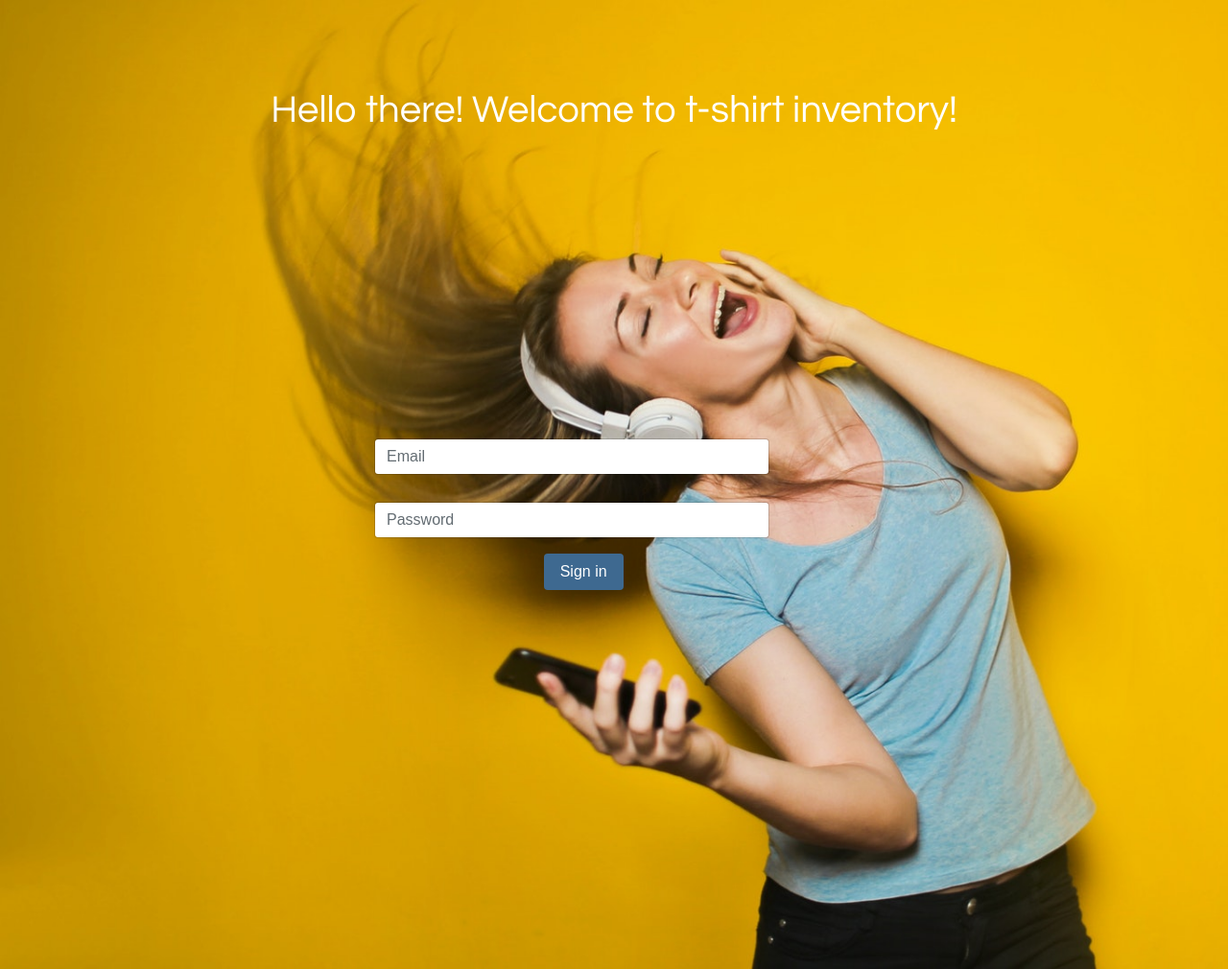
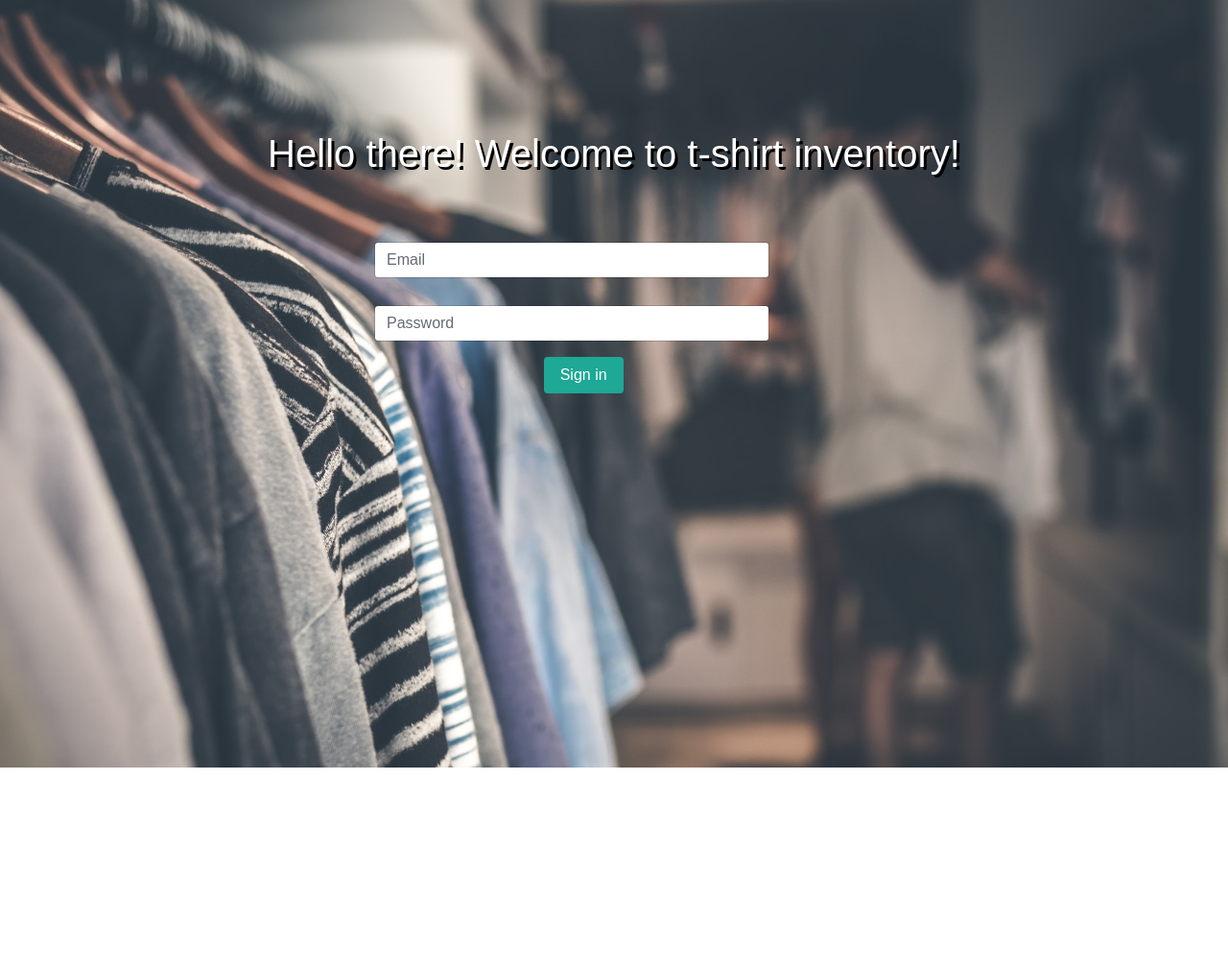
Before and after one commit to catalina1505/crudApp, a website: page index.html in a window 1280 px wide. Shown: the whole page at 96% size. After the commit the page ends 800 px from the top, so only its background shows below. Drawn offline with Linux system fonts and the light colour scheme; a web font is replaced by a local one.

Commit message:
changed colors

```diff
--- a/assets/css/main.css
+++ b/assets/css/main.css
@@ -5,7 +5,7 @@ html {
 }
 
 body {
-    font-family: 'Questrial';
+    font-family: 'Hind Vadodara', sans-serif;
     font-size: 18px
 }
 
@@ -25,8 +25,8 @@ img {
     display: flex;
     align-items: center;
     justify-content: center;
-    background-image: url(/assets/images/welcome.jpeg);
-    min-height: 1010px;
+    background-image: url(/assets/images/clothes.jpeg);
+    min-height: 800px;
     height: 100%;
     flex-direction: column
 }
@@ -38,18 +38,20 @@ img {
     background-color: transparent;
     position: relative;
     padding-top: 0;
-    margin-bottom: 80px
+    margin-bottom: 30px
 }
 
 .welcome-message {
     text-align: center;
     font-size: 40px;
-    margin-bottom: 300px;
-    color: white
+    margin-bottom: 50px;
+    color: white;
+    text-shadow: 3px 3px black;
+
 }
 
 .container {
-    background-color: #FEF9FF;
+    background-color: #FBFBFF;
     min-height: 1000px;
     height:100%;
     color: black;
@@ -61,22 +63,17 @@ img {
 }
 
 .btn-negative {
-    background-color: #FCD581;
+    background-color: #FF715B;
     color: white;
 }
 
 .btn-positive {
-    background-color: #C3BABA;
-    color: white;
-}
-
-.btn-sign-in {
-    background-color: #3E6990;
+    background-color: #1EA896;
     color: white;
 }
 
 .btn-background {
-    background-color: #FEF9FF;
+    background-color: #FBFBFF;
 }
 
 .radio-inline {
@@ -97,7 +94,6 @@ img {
     display: inline-block;
 }
 
-
 .arrow-down {
     width: 0;
     height: 0;
--- a/components/welcome/views/welcome.html
+++ b/components/welcome/views/welcome.html
@@ -20,7 +20,7 @@
 
       <div class="form-group row">
         <div class="offset-sm-4 col-sm-8">
-          <button type="submit" class="btn btn-sign-in" ui-sref="dashboard">Sign in</button>
+          <button type="submit" class="btn btn-positive" ui-sref="dashboard">Sign in</button>
         </div>
       </div>
     </form>
--- a/index.html
+++ b/index.html
@@ -10,7 +10,7 @@
 
 
         <!-- Styles -->
-        <link rel="stylesheet" href="https://fonts.googleapis.com/css?family=Questrial">
+        <link rel="stylesheet" href="https://fonts.googleapis.com/css?family=Hind+Vadodara">
         <link rel="stylesheet" href="./styles/tether.min.css">
         <link rel="stylesheet" href="./styles/bootstrap.min.css">
         <link rel="stylesheet" href="./styles/ng-notify.min.css">
```
Also changed, not shown: assets/images/clothes.jpeg (added), assets/images/pexels-photo-994523.jpeg (added), assets/images/welcome.jpeg (deleted).
